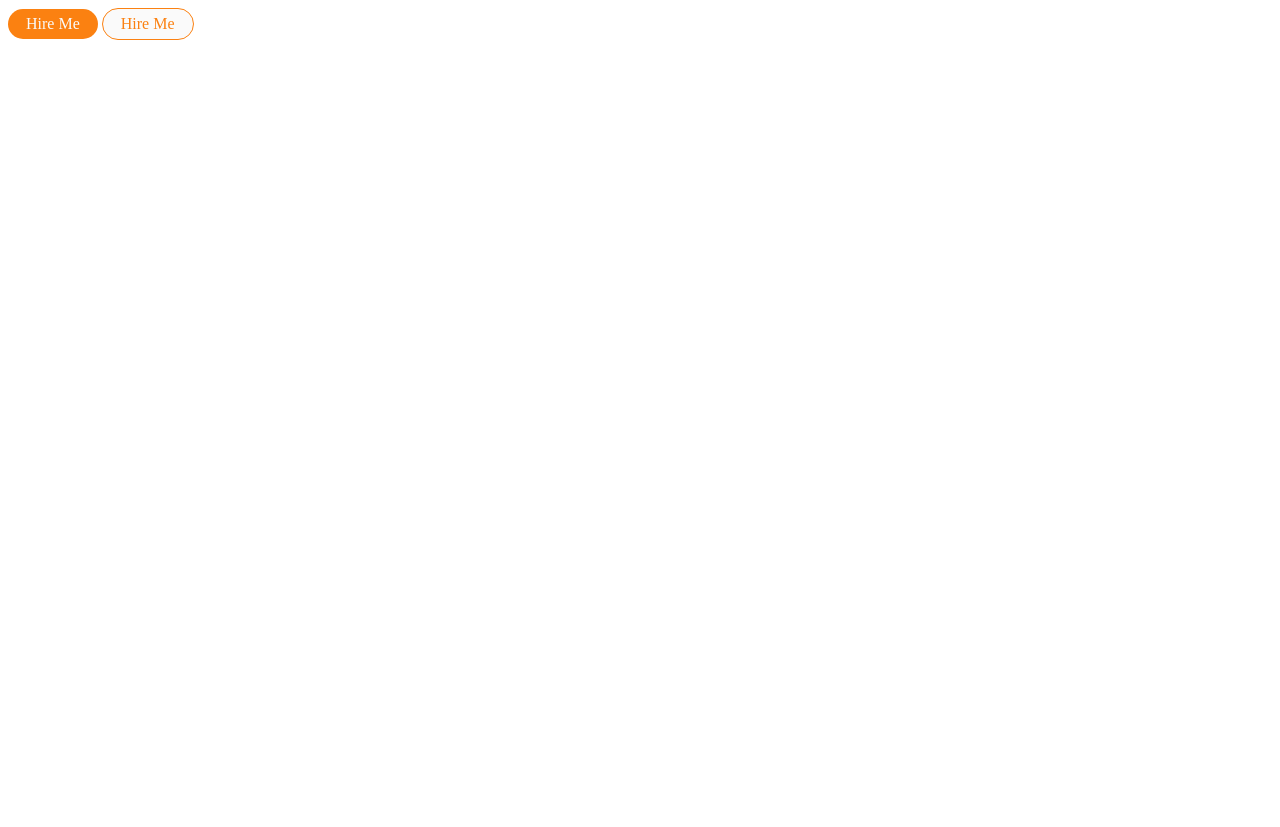
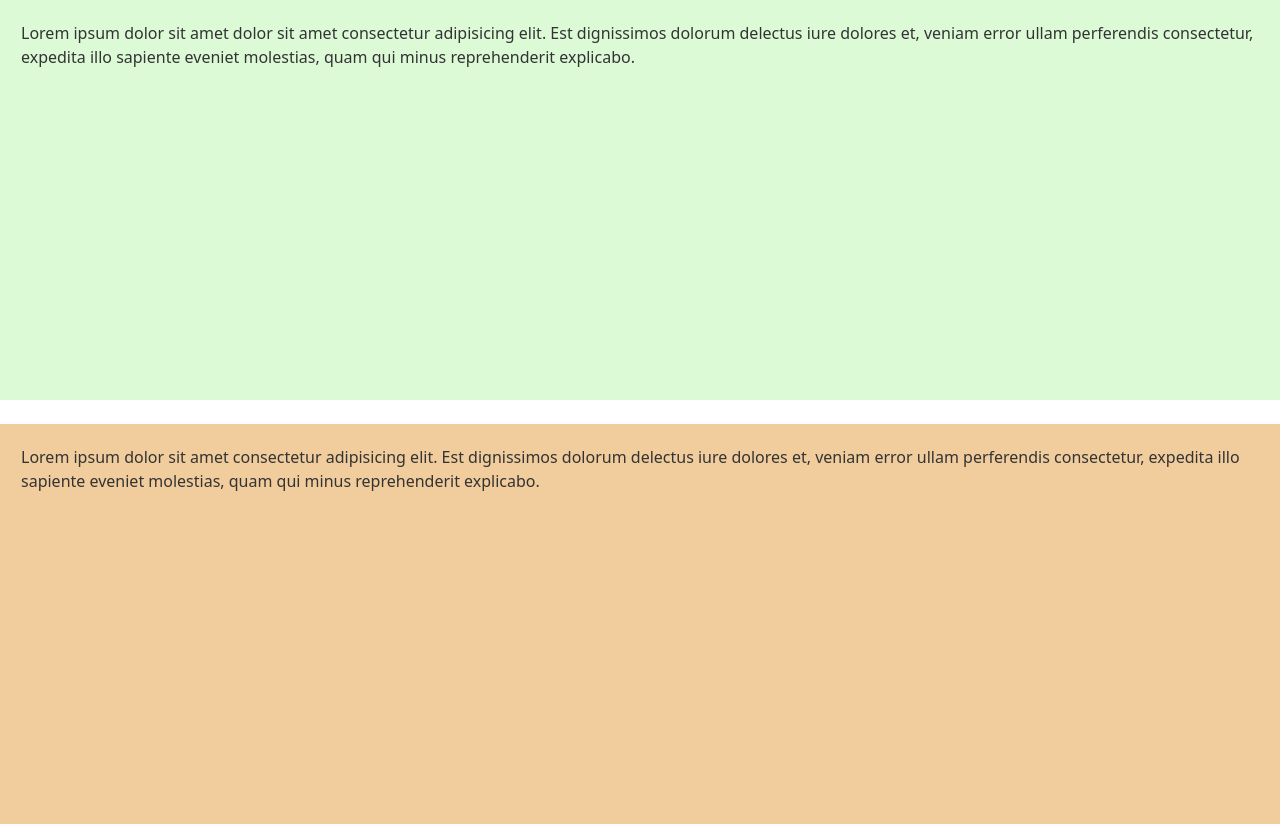
Before and after one commit to 99Ace/99Ace, a website: page index.html in a window 1280 px wide. Shown: the top 827 px of the page. Before the commit the page ends 800 px from the top, so only its background shows below. Drawn offline with Linux system fonts and the light colour scheme.

Commit message:
setup main and section paddings

```diff
--- a/index.html
+++ b/index.html
@@ -11,8 +11,21 @@
 </head>
 
 <body>
-    <div class="btn btn-primary">Hire Me</div>
-    <div class="btn btn-outline-primary">Hire Me</div>
+    <main style="height: 50vh;background-color: rgb(221, 250, 215);">
+        Lorem ipsum dolor sit amet dolor sit amet consectetur adipisicing elit. Est dignissimos dolorum delectus iure dolores et,
+        veniam error ullam perferendis consectetur, expedita illo sapiente eveniet molestias, quam qui minus
+        reprehenderit explicabo.
+    </main>
+    <section style="height: 50vh;background-color: rgb(241, 205, 157);">
+        Lorem ipsum dolor sit amet consectetur adipisicing elit. Est dignissimos dolorum delectus iure dolores et,
+        veniam error ullam perferendis consectetur, expedita illo sapiente eveniet molestias, quam qui minus
+        reprehenderit explicabo.
+    </section>
+    <section style="height: 50vh;background-color: rgb(190, 202, 252);">
+        Lorem ipsum dolor sit amet consectetur adipisicing elit. Est dignissimos dolorum delectus iure dolores et,
+        veniam error ullam perferendis consectetur, expedita illo sapiente eveniet molestias, quam qui minus
+        reprehenderit explicabo.
+    </section>
 </body>
 
 </html>
--- a/src/_base.scss
+++ b/src/_base.scss
@@ -0,0 +1,30 @@
+main {
+    padding: $base-padding;
+    color: $base-color-dark;
+    box-sizing: border-box;
+}
+section {
+    @extend main;
+    margin-top: $base-margin * 2;
+
+}
+@media (min-width:768px) {
+    main {
+        padding: $base-padding *1.25;
+    }
+}
+@media (min-width:992px) {
+    main {
+        padding: $base-padding *1.5;
+    }
+}
+@media (min-width:1200px) {
+    main {
+        padding: $base-padding *1.75;
+    }
+}
+@media (min-width:1400px) {
+    main {
+        padding: $base-padding * 2;
+    }
+}
--- a/src/index.scss
+++ b/src/index.scss
@@ -1,7 +1,7 @@
 @use 'sass:math';
 // Loading in following order
 // 0. Bootstrap
-// @import "../node_modules/bootstrap/scss/bootstrap.scss";
+@import "../node_modules/bootstrap/scss/bootstrap.scss";
 
 // 1. Variables & functions
 @import './abstracts/variables';
```
Also changed, not shown: css/index.css.
